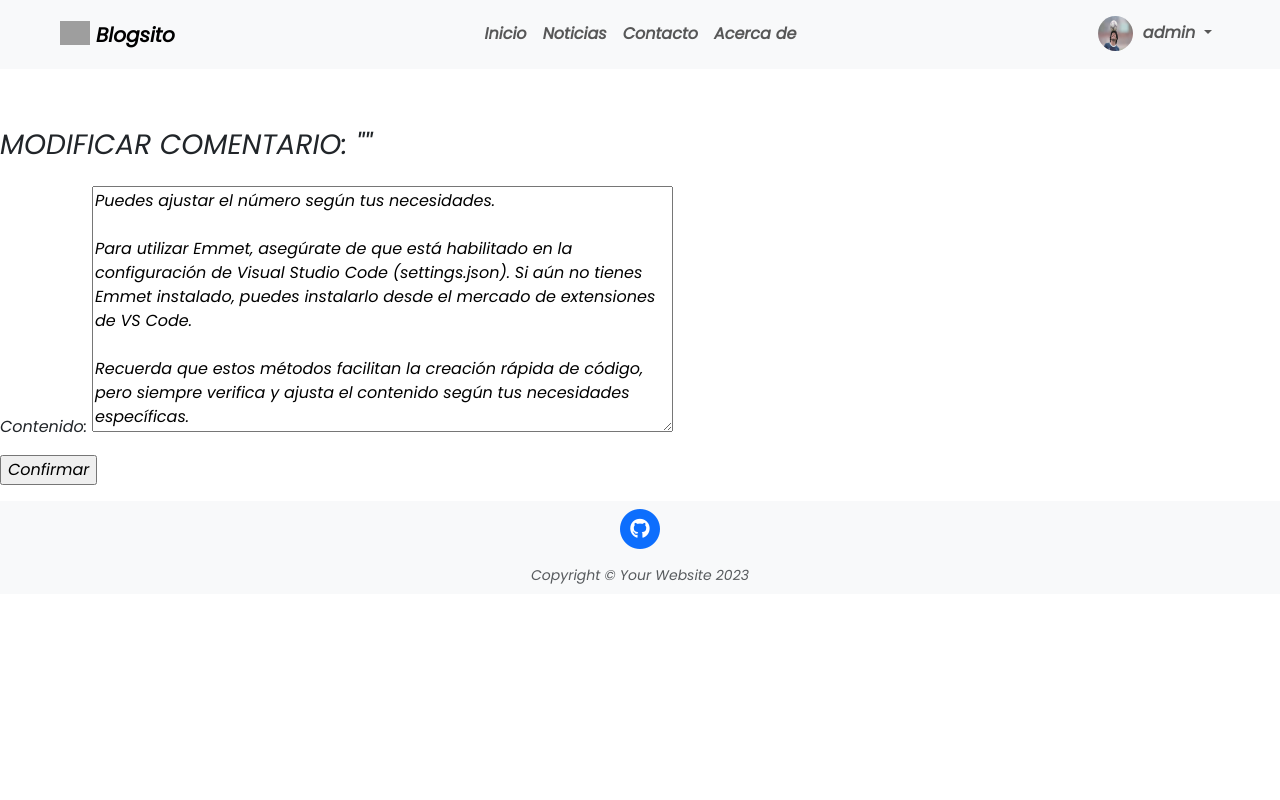
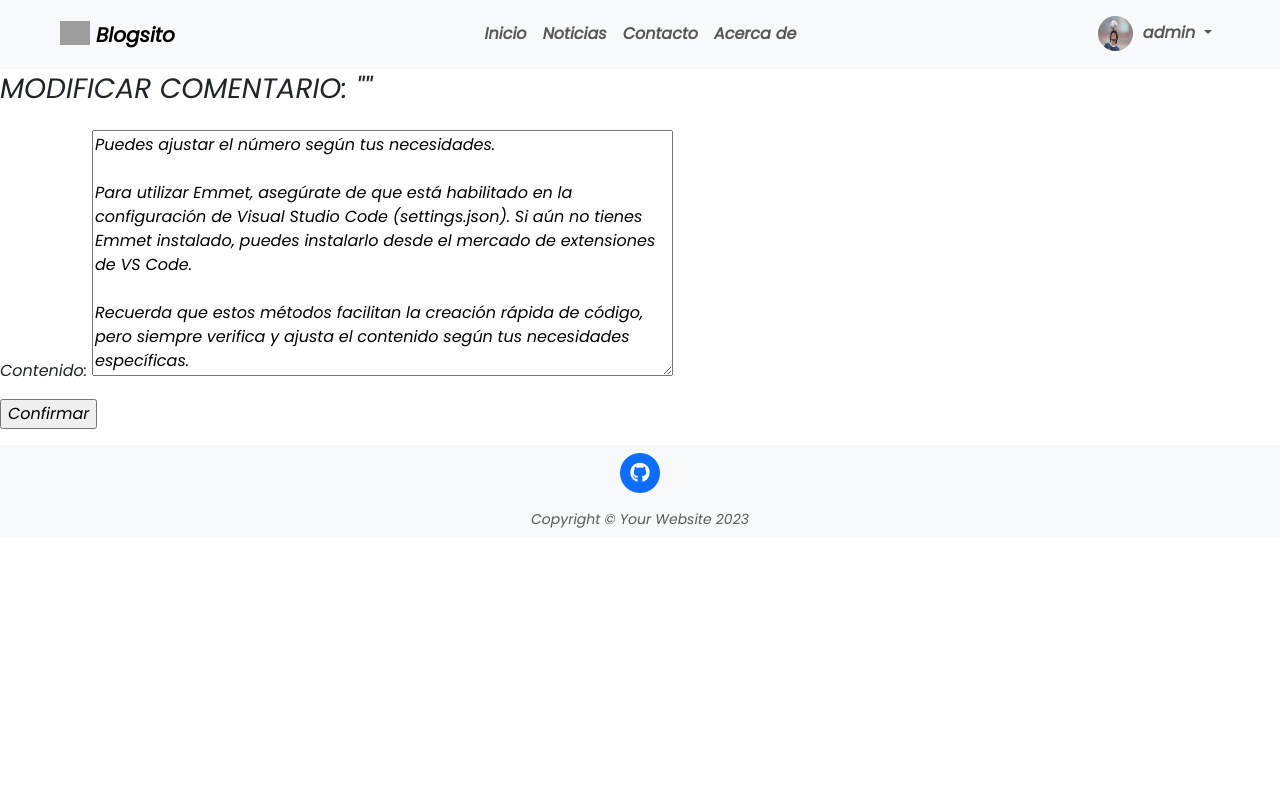
Before and after one commit to Xacled/Proyecto-Final, a Django app: page /Comentarios/modificar/7 in a window 1280 px wide. Run offline with Django 4.2, Linux system fonts and the light colour scheme; a user stored in the database is signed in; data comes from the database, SQL or seed files in the repository; both versions use the stored data as it was after the commit; some libraries are stand-ins or nearby versions; grey boxes are pictures that could not be loaded.

Commit message:
requirements

```diff
--- a/templates/base.html
+++ b/templates/base.html
@@ -12,21 +12,23 @@
     integrity="sha384-T3c6CoIi6uLrA9TneNEoa7RxnatzjcDSCmG1MXxSR1GAsXEV/Dwwykc2MPK8M2HN" crossorigin="anonymous" />
   <link rel="preconnect" href="https://fonts.googleapis.com">
   <link rel="preconnect" href="https://fonts.gstatic.com" crossorigin>
-        <link href="https://fonts.googleapis.com/css2?family=Oswald:wght@500;600&family=Poppins:ital@1&display=swap" rel="stylesheet">
+  <link href="https://fonts.googleapis.com/css2?family=Oswald:wght@500;600&family=Poppins:ital@1&display=swap"
+    rel="stylesheet">
   <link rel="stylesheet" href="{% static 'css/style.css' %}" />
 </head>
 
 <body>
-<<<<<<< HEAD
-=======
   {%if request.path != '/login/'%}
->>>>>>> b05d2b4670b2db2d2ae99b07463623b4eaff3291
   {% include "partials/navbar.html" %}
-        <section class="mt-5 p-1 mb-5 "></section>
+  <section class="mt-5 p-1 mb-3 "></section>
   {%endif%}
-        {% block contenido %} {% endblock contenido %}
+
+  {% block contenido %}
+  {% endblock contenido %}
+
   {%if request.path != '/login/'%}
   {% include "partials/footer.html" %}
+
   {%endif%}
   <script src="https://cdn.jsdelivr.net/npm/@popperjs/core@2.11.8/dist/umd/popper.min.js"
     integrity="sha384-I7E8VVD/ismYTF4hNIPjVp/Zjvgyol6VFvRkX/vR+Vc4jQkC+hVqc2pM8ODewa9r"
```
Also changed, not shown: Proyecto/db.sqlite3. Lines whose indentation alone changed are shown as unchanged.
